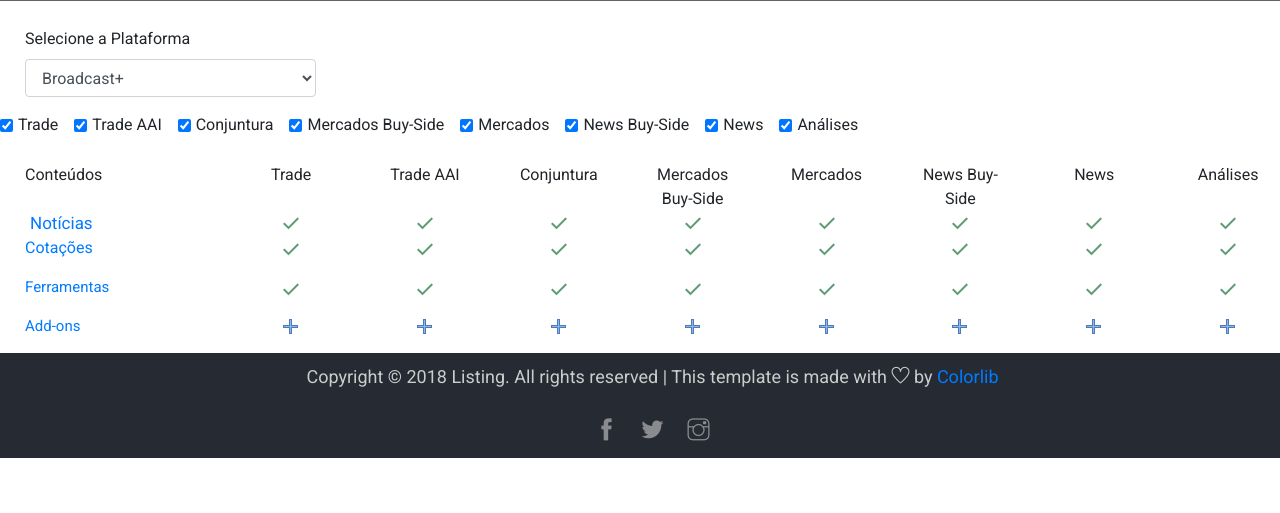
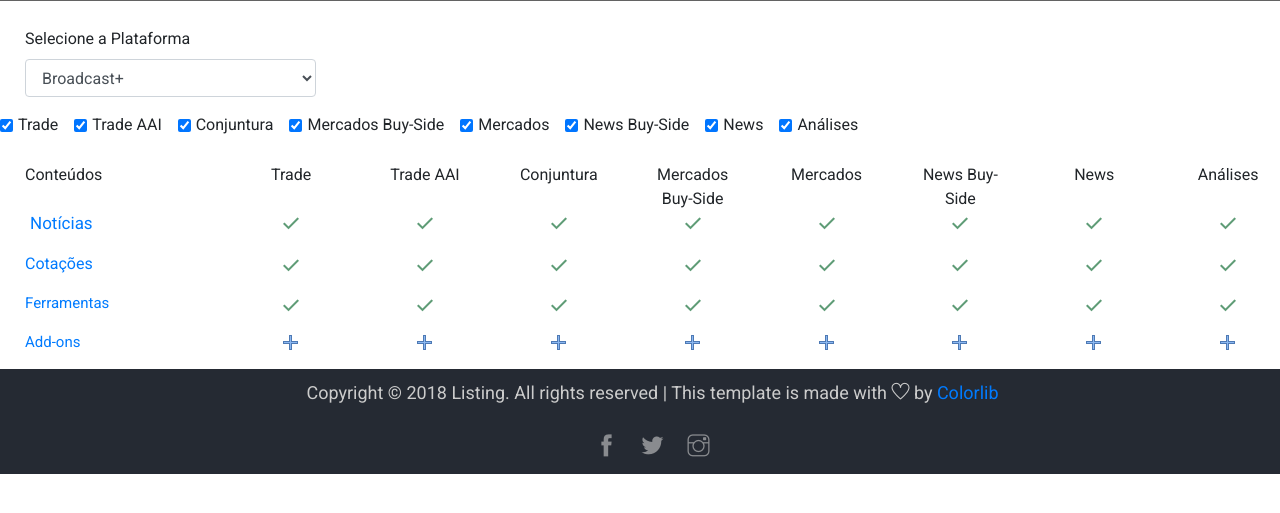
Before and after one commit to brunoLeal93/PPP-Digital, a Flask app: page /Conteudo-vs-Pacotes in a window 1280 px wide. Shown: the part 73-586 px from the top of the page. Run offline with Flask 2, Linux system fonts and the light colour scheme; some libraries are stand-ins or nearby versions.

Commit message:
customização css

```diff
--- a/app/templates/ppp.html
+++ b/app/templates/ppp.html
@@ -74,7 +74,7 @@
 
         <div class="row destacar">
             <div class="col-2">
-                <a class="grupo" href="#Noticias-collapse" data-toggle="collapse" aria-controls="Noticias-collapse">Notícias</a>
+                <p><a class="grupo" href="#Noticias-collapse" data-toggle="collapse" aria-controls="Noticias-collapse">Notícias</a></p>
             </div>
             <div class="col text-center" id="n-trade">
                 <img src="{{url_for('static', filename='images/icons/check.png')}}" alt="check">
@@ -739,7 +739,7 @@
         </div>
 
         <!--Bloco Cotação-->
-        <div class="row">
+        <div class="row destacar">
             <div class="col-2">
                 <p><a class="item" href="#Cotacao-collapse" data-toggle="collapse" aria-controls="Cotacao-collapse">Cotações</a></p>
             </div>
@@ -773,12 +773,12 @@
 
             <div class="row">
                 <div class="col-12">
-                    <h5 style="font-size: 13px">¹ Cotação em Delay 15~20 min. Cotação em RT somente mediante contratação adicional</h5>
+                    <h5 style="font-size: 14px">¹ Cotação em Delay 15~20 min. Cotação em RT somente mediante contratação adicional</h5>
                 </div>
 
             </div>
             <!--BM&F (com Agro, Fundos ETF e Imobiliários)-->
-            <div class="row">
+            <div class="row destacar">
                 <div class="col-2">
                     &nbsp;&nbsp;<a class="item" href="#">BM&F (com Agro, Fundos ETF e Imobiliários)</a>¹
                 </div>
@@ -808,7 +808,7 @@
                 </div>
             </div>
             <!--Bovespa (com Índice, Opções, Fundos ETF e Imobiliários)-->
-            <div class="row">
+            <div class="row destacar">
                 <div class="col-2">
 
                     <a class="item" href="#">Bovespa (com Índice, Opções, Fundos ETF e Imobiliários)¹</a>
```
